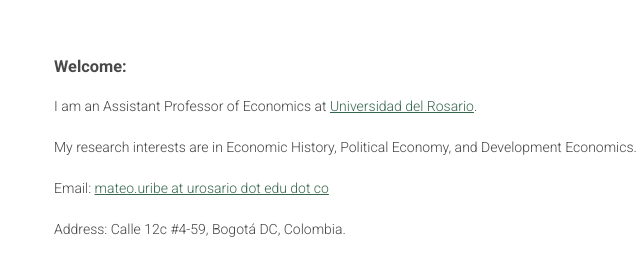
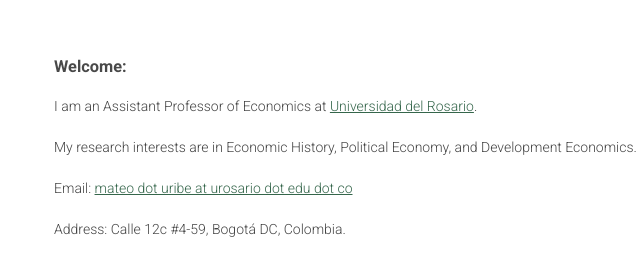
Before and after one commit to muribec/muribec.github.io, a plain HTML site: page index.html in a window 1280 px wide. Shown: the top 263 px of the page, 466-1106 px from the left. Drawn offline with Linux system fonts and the light colour scheme; a script that the page names is missing.

Commit message:
Update index.html

```diff
--- a/index.html
+++ b/index.html
@@ -25,7 +25,7 @@
         <h3><a id="welcome" class="anchor" href="#updates" aria-hidden="true"><span class="octicon octicon-link"></span></a>Welcome:</h3>
 	        <p>I am an Assistant Professor of Economics at <a href="https://urosario.edu.co/en/node/293">Universidad del Rosario</a>. </p>
 	        <p>My research interests are in Economic History, Political Economy, and Development Economics.</p>
-	        <p>Email: <a href="mailto:mateo.uribe@urosario.edu.co">mateo.uribe at urosario dot edu dot co</a></p>
+	        <p>Email: <a href="mailto:mateo.uribe@urosario.edu.co">mateo dot uribe at urosario dot edu dot co</a></p>
 	      	<p>Address: Calle 12c #4-59, Bogotá DC, Colombia.</p>
       </section>
     </div>
```
